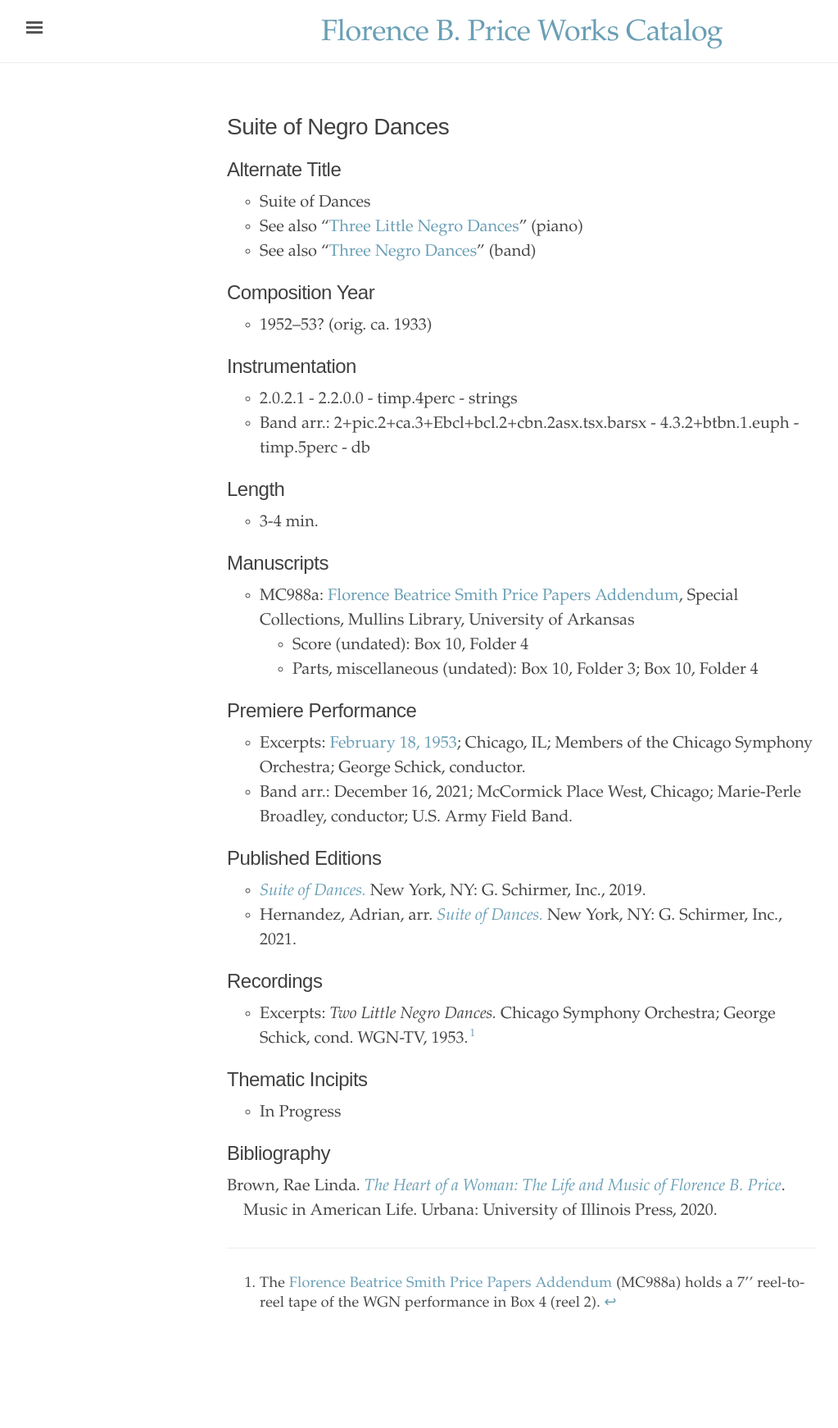
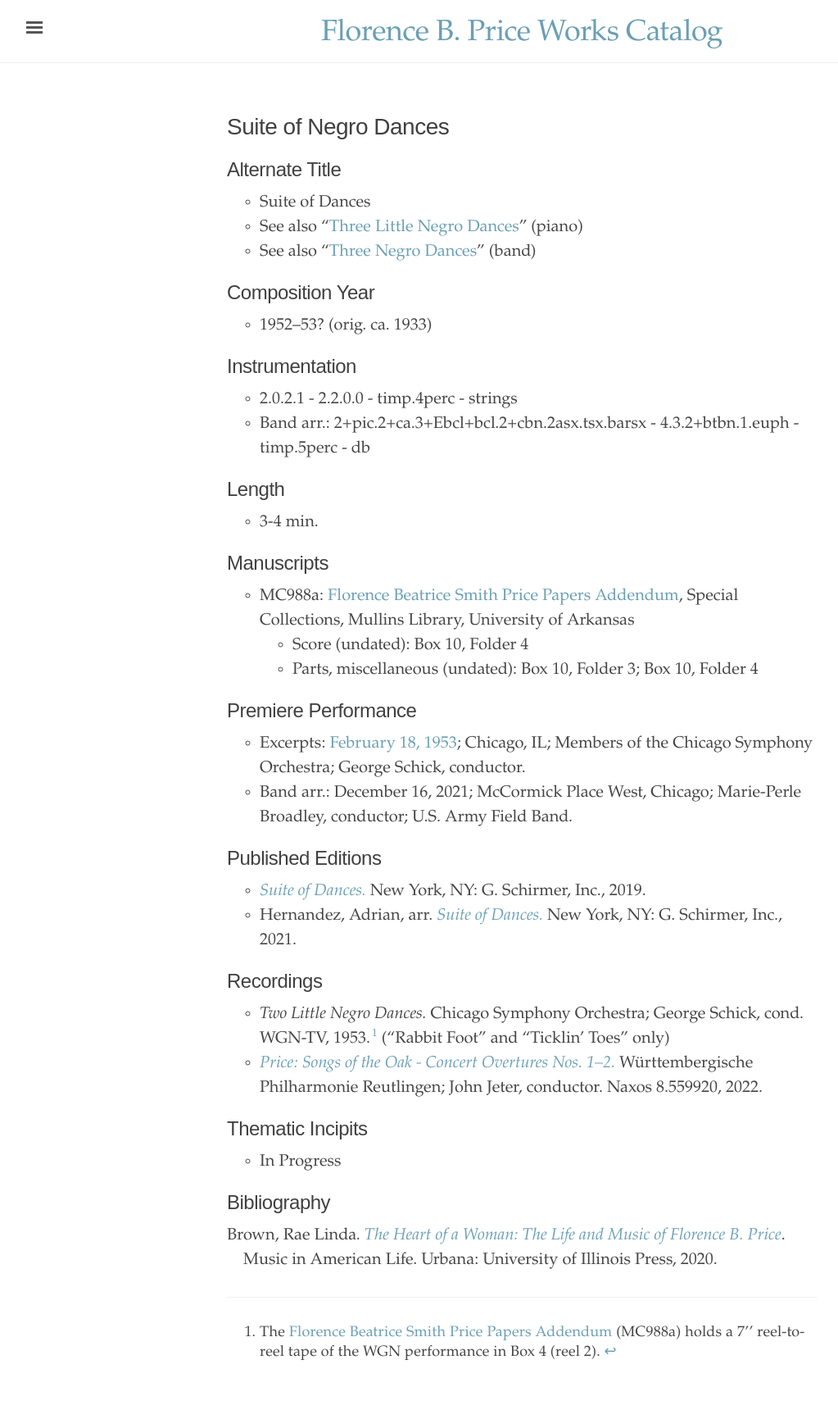
Before and after one commit to dwshadle/florence-price-catalog, a Jekyll site: the page built from _texts/price-suite_of_negro_dances.md, in a window 1280 px wide. Shown: the whole page at 82% size, without its empty margins (3-1026 px from the left). Built offline with Jekyll 4.4.1, drawn with Linux system fonts in a browser that asks for light colours; before the commit the page ends 1682 px from its top, so only the background shows below that.

Commit message:
Update price-suite_of_negro_dances.md

```diff
--- a/_texts/price-suite_of_negro_dances.md
+++ b/_texts/price-suite_of_negro_dances.md
@@ -35,7 +35,8 @@ permalink: /price-suite-of-negro-dances/
 - Hernandez, Adrian, arr. <a href="https://www.wisemusicclassical.com/work/63171/" target="_blank">*Suite of Dances.*</a> New York, NY: G. Schirmer, Inc., 2021.
 
 ## Recordings
-- Excerpts: *Two Little Negro Dances.* Chicago Symphony Orchestra; George Schick, cond. WGN-TV, 1953.[^fn1]
+- *Two Little Negro Dances.* Chicago Symphony Orchestra; George Schick, cond. WGN-TV, 1953.[^fn1] ("Rabbit Foot" and "Ticklin' Toes" only)
+- <a href="https://www.naxos.com/CatalogueDetail/?id=8.559920" target="_blank">*Price: Songs of the Oak - Concert Overtures Nos. 1&ndash;2.*</a> Württembergische Philharmonie Reutlingen; John Jeter, conductor. Naxos 8.559920, 2022.
 
 ## Thematic Incipits
 - In Progress
```
